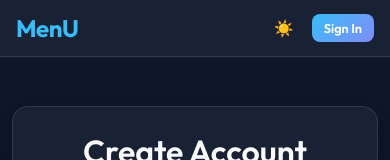
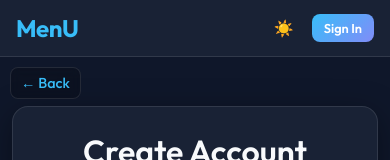
Before and after one commit to spkchalla/MenU, a React (Vite) app in the folder frontend/: page /register in a window 390 px wide. Shown: the top 160 px of the page. Built offline with nearby package versions, Linux system fonts and the light colour scheme; no server answers.

Commit message:
added back button in auth and stats pages

```diff
--- a/frontend/src/pages/Auth.css
+++ b/frontend/src/pages/Auth.css
@@ -138,4 +138,43 @@
 
 .auth-footer a:hover {
     text-decoration: underline;
+}/* Back Button Styles */
+.auth-container {
+    position: relative;
+    /* Ensure absolute positioning works for children */
 }
+
+.auth-back-btn {
+    position: absolute;
+    top: 20px;
+    /* Below the header which is outside this container */
+    left: 20px;
+    color: var(--accent-color);
+    text-decoration: none;
+    font-weight: 500;
+    display: flex;
+    align-items: center;
+    gap: 6px;
+    padding: 8px 12px;
+    border-radius: 8px;
+    transition: all 0.2s;
+    background: rgba(0, 0, 0, 0.2);
+    border: 1px solid var(--card-border);
+    backdrop-filter: blur(4px);
+    z-index: 10;
+}
+
+.auth-back-btn:hover {
+    background: rgba(255, 255, 255, 0.1);
+    transform: translateX(-2px);
+    color: var(--text-primary);
+}
+
+@media (max-width: 480px) {
+    .auth-back-btn {
+        top: 10px;
+        left: 10px;
+        padding: 6px 10px;
+        font-size: 0.9rem;
+    }
+}
--- a/frontend/src/pages/Login.jsx
+++ b/frontend/src/pages/Login.jsx
@@ -54,6 +54,9 @@ export const Login = () => {
 
   return (
     <div className="auth-container">
+      <Link to="/" className="auth-back-btn">
+        &larr; Back
+      </Link>
       <div className="auth-card">
         <h2>Welcome Back</h2>
         <p className="auth-subtitle">Sign in to manage your menu</p>
--- a/frontend/src/pages/Register.jsx
+++ b/frontend/src/pages/Register.jsx
@@ -65,6 +65,9 @@ export const Register = () => {
 
   return (
     <div className="auth-container">
+      <Link to="/" className="auth-back-btn">
+        &larr; Back
+      </Link>
       <div className="auth-card">
         <h2>Create Account</h2>
         <p className="auth-subtitle">Join MenU to customize your meals</p>
--- a/frontend/src/pages/Stats.css
+++ b/frontend/src/pages/Stats.css
@@ -5,6 +5,8 @@
     display: flex;
     flex-direction: column;
     gap: 32px;
+    padding-top: 70px;
+    /* Push content down to avoid overlap with absolute back button */
 }
 
 .stats-header {
@@ -182,3 +184,43 @@
 [data-theme='light'] .ranked-item:hover {
     background: rgba(0, 0, 0, 0.04);
 }
+
+/* Back Button */
+.stats-back-btn {
+    position: absolute;
+    top: 20px;
+    left: 20px;
+    color: var(--accent-color);
+    text-decoration: none;
+    font-weight: 500;
+    display: flex;
+    align-items: center;
+    gap: 6px;
+    padding: 8px 12px;
+    border-radius: 8px;
+    transition: all 0.2s;
+    background: rgba(0, 0, 0, 0.2);
+    border: 1px solid var(--card-border);
+    backdrop-filter: blur(4px);
+    z-index: 10;
+}
+
+.stats-back-btn:hover {
+    background: rgba(255, 255, 255, 0.1);
+    transform: translateX(-2px);
+    color: var(--text-primary);
+}
+
+@media (max-width: 480px) {
+    .stats-back-btn {
+        top: 10px;
+        left: 10px;
+        padding: 6px 10px;
+        font-size: 0.9rem;
+    }
+}
+
+.stats-container {
+    position: relative;
+    /* Ensure absolute positioning works */
+}
--- a/frontend/src/pages/Stats.jsx
+++ b/frontend/src/pages/Stats.jsx
@@ -1,4 +1,5 @@
 import React, { useEffect, useState } from "react";
+import { Link } from "react-router-dom";
 import axios from "axios";
 import "./Stats.css";
 
@@ -58,6 +59,9 @@ export const Stats = () => {
 
     return (
         <div className="stats-container">
+            <Link to="/" className="stats-back-btn">
+                &larr; Back
+            </Link>
             <header>
                 <h1 className="stats-header">Daily Highlights</h1>
                 <p className="stats-subtitle">What's trending in the mess today</p>
```
